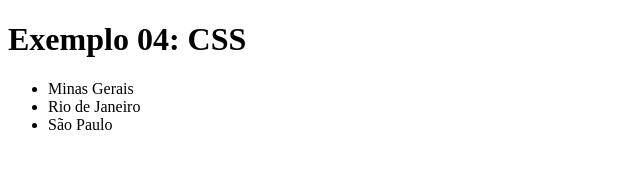
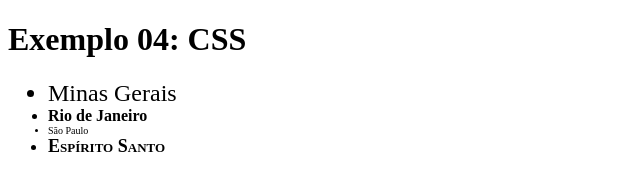
Before and after one commit to lucasduartec/aulacss, a plain HTML site: page index.html in a window 1280 px wide. Shown: the whole page, without its empty margins (0-640 px from the left). Drawn offline with Linux system fonts and the light colour scheme.

Commit message:
Adiciona estilo aos estados

```diff
--- a/index.html
+++ b/index.html
@@ -9,9 +9,10 @@
   <body>
     <h1>Exemplo 04: CSS</h1>
     <ul>
-      <li>Minas Gerais</li>
-      <li>Rio de Janeiro</li>
-      <li>São Paulo</li>
+      <li style = "font-size: x-large;">Minas Gerais</li>
+      <li style = "font-weight: bolder;">Rio de Janeiro</li>
+      <li style = "font-size: x-small; font-weight: lighter;">São Paulo</li>
+      <li style = "font-size: large; font-weight: bolder; font-variant: small-caps;">Espírito Santo</li>
     </ul>
   </body>
 </html>
```
